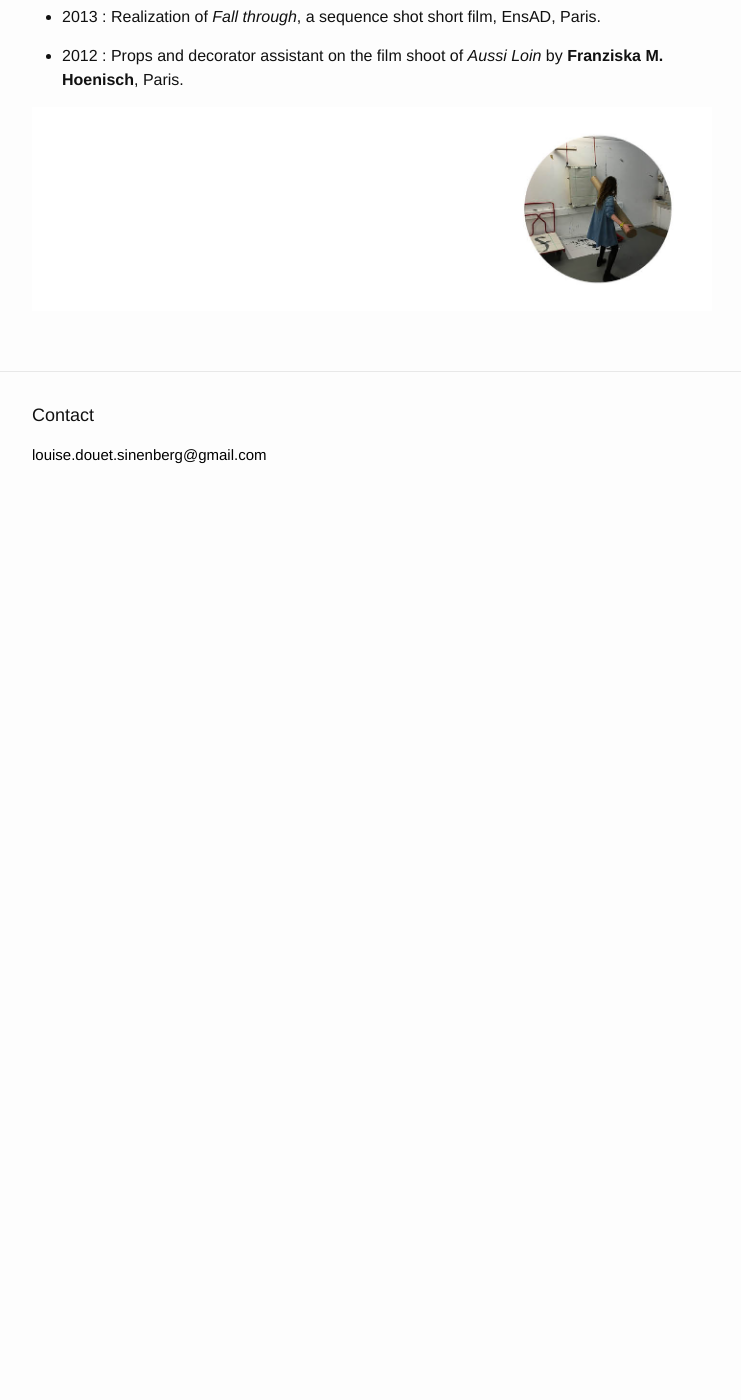
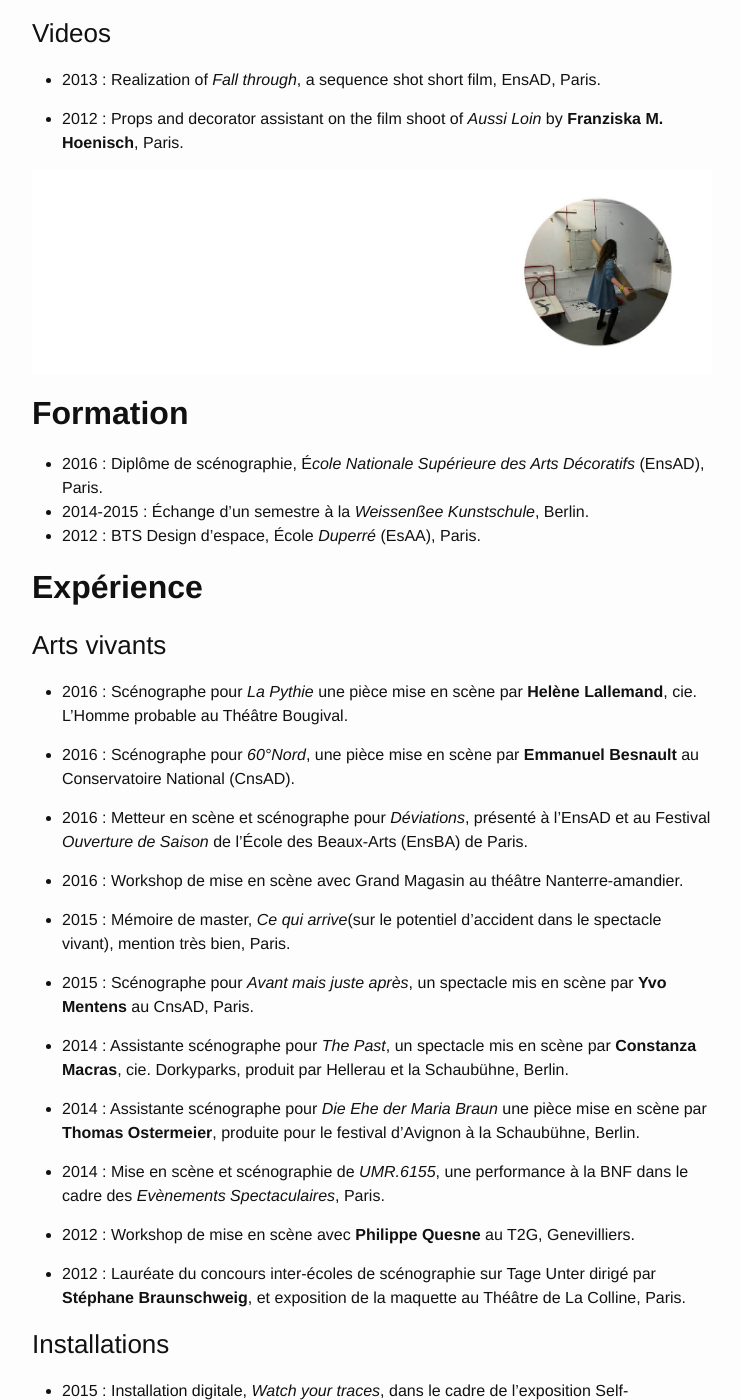
Before and after one commit to louiseds/louiseds.github.io, a Jekyll site: the page built from about.md, in a window 1280 px wide and 1400 px high, scrolled down 2279 px. Shown: the whole window, without its empty margins (268-1009 px from the left). Built offline with Jekyll 4.4.1, drawn with Linux system fonts in a browser that asks for light colours; before the commit the page ends 2790 px from its top, so only the background shows below that; some of the changed text lies outside the part shown.

Commit message:
Updated about.md

```diff
--- a/about.md
+++ b/about.md
@@ -8,14 +8,16 @@
 Artist and stage designer born in Nantes (France) April, 26th 1991.
 
 ![about-bandeau.jpg]({{site.baseurl}}/images/about-bandeau.jpg)
+(français en dessous)
 
 ## **Academics**
 
 * 2016 : Graduated in Stage Design from _Ecole Nationale Supérieure des Arts Décoratifs_ (EnsAD, Paris).
 
+* 2014-2015 : Erasmus semesters in Stage Design and Sculpture at _Weißensee Kunsthochschule_ (Berlin).
+
 * 2012 : Graduated in Environmental Design from _Duperré_ school of applied arts (ESAA, Paris).
 
-* 2014-2015 : Erasmus semesters in Stage Design and Sculpture at _Weißensee Kunsthochschule_ (Berlin).
 <br>
 
 <br>
@@ -75,4 +77,51 @@
 
 * 2012 : Props and decorator assistant on the film shoot of _Aussi Loin_ by **Franziska M. Hoenisch**, Paris.
 
+
 ![about-bandeau3.jpg]({{site.baseurl}}/images/about-bandeau3.jpg)
+
+## **Formation**
+* 2016 : Diplôme de scénographie, É_cole Nationale Supérieure des Arts Décoratifs_ (EnsAD), Paris.
+* 2014-2015 : Échange d’un semestre à la _Weissenßee Kunstschule_, Berlin.
+* 2012 : BTS Design d’espace, École _Duperré_ (EsAA), Paris.
+
+## **Expérience**
+### Arts vivants
+
+* 2016 : Scénographe pour _La Pythie_ une pièce mise en scène par **Helène Lallemand**, cie. L’Homme probable au Théâtre Bougival.
+
+* 2016 : Scénographe pour _60°Nord_, une pièce mise en scène par **Emmanuel Besnault** au Conservatoire National (CnsAD).
+
+* 2016 : Metteur en scène et scénographe pour _Déviations_, présenté à l’EnsAD et au Festival _Ouverture de Saison_ de l’École des Beaux-Arts (EnsBA) de Paris.
+
+* 2016 : Workshop de mise en scène avec Grand Magasin au théâtre Nanterre-amandier.
+
+* 2015 : Mémoire de master, _Ce qui arrive_(sur le potentiel d’accident dans le spectacle vivant), mention très bien, Paris.
+
+* 2015 : Scénographe pour _Avant mais juste après_, un spectacle mis en scène par **Yvo Mentens** au CnsAD, Paris.
+
+* 2014 : Assistante scénographe pour _The Past_, un spectacle mis en scène par **Constanza Macras**, cie. Dorkyparks, produit par Hellerau et la Schaubühne, Berlin.
+
+* 2014 : Assistante scénographe pour _Die Ehe der Maria Braun_ une pièce mise en scène par **Thomas Ostermeier**, produite pour le festival d’Avignon à la Schaubühne, Berlin.
+
+* 2014 : Mise en scène et scénographie de _UMR.6155_, une performance à la BNF dans le cadre des _Evènements Spectaculaires_, Paris.
+
+* 2012 : Workshop de mise en scène avec **Philippe Quesne** au T2G, Genevilliers.
+
+* 2012 : Lauréate du concours inter-écoles de scénographie sur Tage Unter dirigé par **Stéphane Braunschweig**, et exposition de la maquette au Théâtre de La Colline, Paris.
+
+
+### Installations
+
+* 2015 : Installation digitale, _Watch your traces_, dans le cadre de l’exposition Self-watching/Self-tracing de Transmediale 2015, à la Haus der Kulturen der Welt **HKW**, Berlin.
+
+* 2013 : Équipière technique du projet de Sylvia Schildge pour **La Nuit blanche**, Paris.
+
+### Scénographie d'exposition
+* 2016 : Scénographe de l'exposition des oeuvres de la _Chaire Innovation & savoir-faire_ de la **Fondation Bettencourt-Schueller**
+* 2013 : Scénographe de l’exposition _Géant_, Galerie Beaurepaire, Paris.
+* 2011 : Stagiaire à la Direction de production, service architecture du **Centre Pompidou**, Paris. (Assistante scénographie sur les expositions : Gerhard Richter, Brancusi, Cabinet d’art graphique et prix Marcel Duchamps.)
+
+### Vidéos
+* 2013 : Réalisation de _Fall through_, un court métrage en plan séquence, EnsAD, Paris.
+* 2012 : Accessoiriste sur le tournage du court-métrage _Aussi Loin_ de **Franziska M. Hoenisch**, Paris.
```
